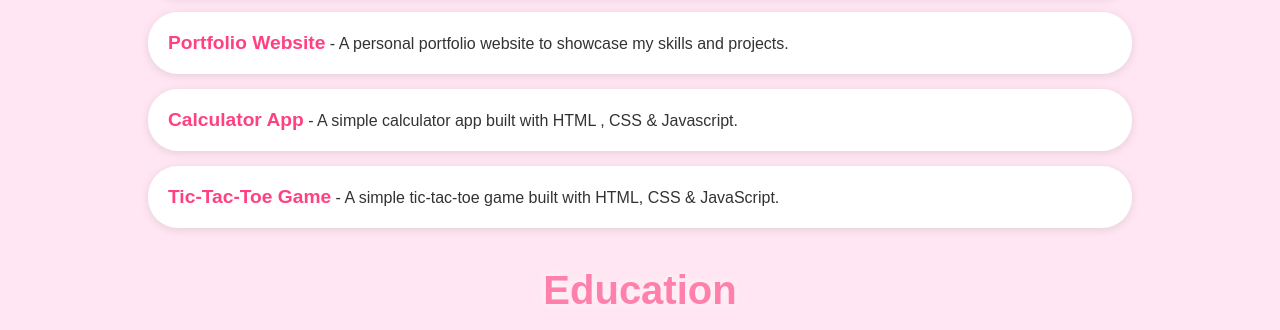
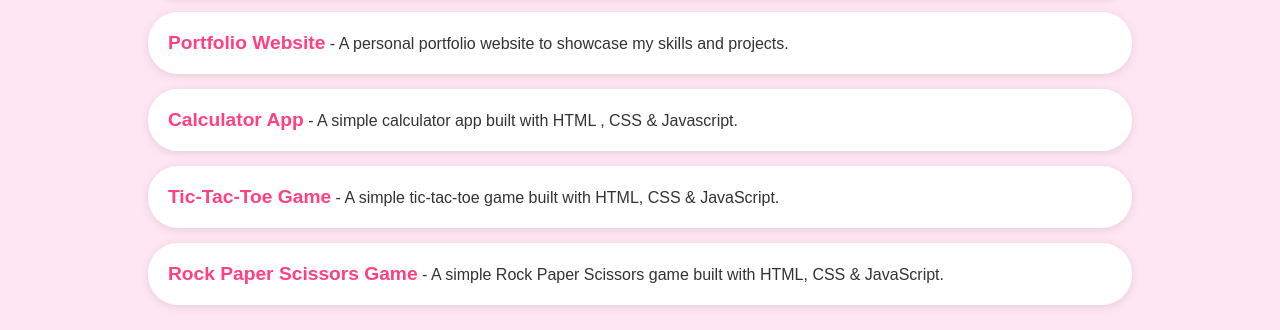
Before and after one commit to taymillyy/my-personal-portfolio, a plain HTML site: page index.html in a window 1280 px wide. Shown: the part 607-937 px from the top of the page. Drawn offline with Linux system fonts and the light colour scheme.

Commit message:
Update index.html

```diff
--- a/index.html
+++ b/index.html
@@ -39,6 +39,8 @@
             <li><a href="https://github.com/taymillyy/my-personal-portfolio" target="_blank">Portfolio Website</a> - A personal portfolio website to showcase my skills and projects.</li>
             <li><a href="https://tays-calculator.netlify.app/" target="_blank">Calculator App</a> - A simple calculator app built with HTML , CSS & Javascript.</li>
             <li><a href="https://tays-tic-tac-toe.netlify.app/" target="_blank">Tic-Tac-Toe Game</a> - A simple tic-tac-toe game built with HTML, CSS & JavaScript.</li>
+            <li><a href="https://tays-rock-paper-scissors-game.netlify.app/" target="_blank">Rock Paper Scissors Game</a> - A simple Rock Paper Scissors game built with HTML, CSS & JavaScript.</li>
+
 
         </ul>
     </section>
```
